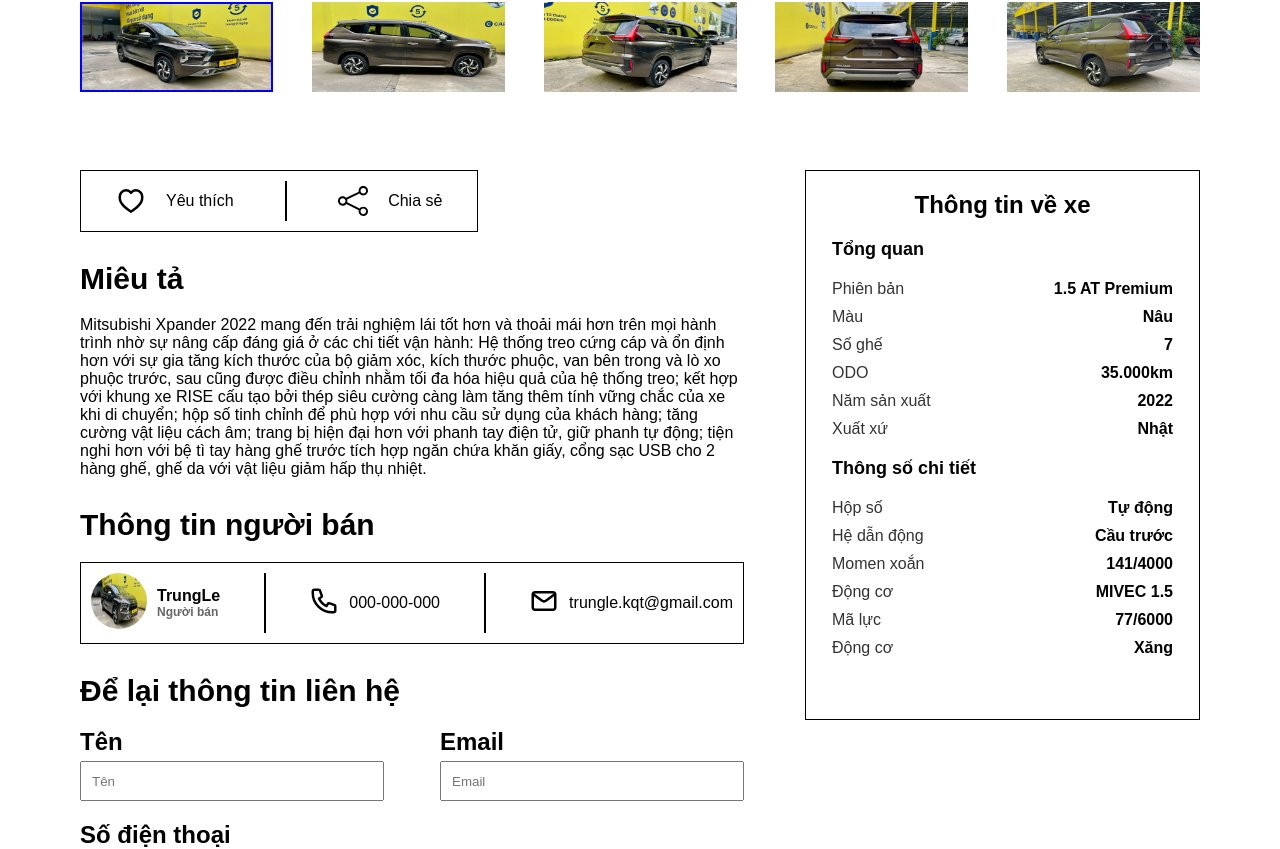
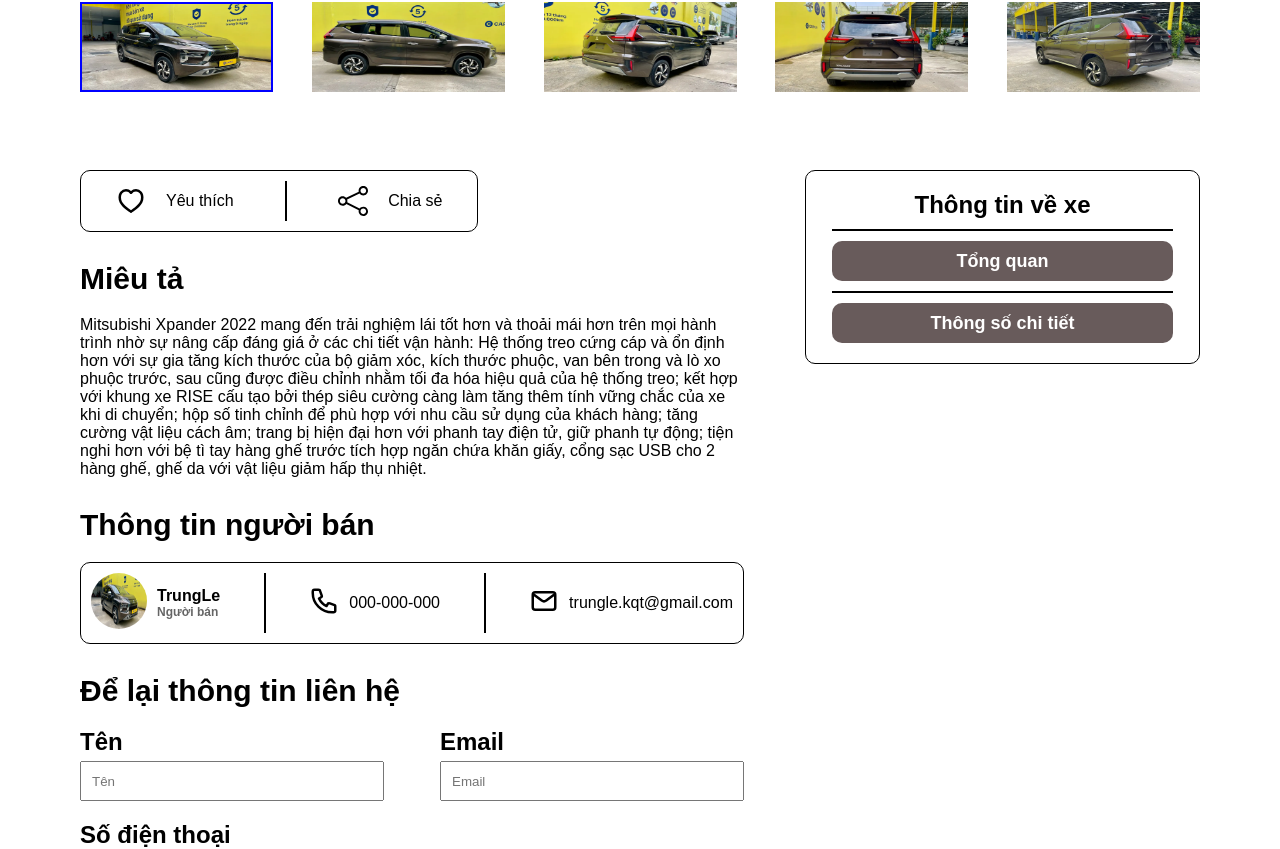
Before and after one commit to TrungLe2003/Car-Selling-web, a React (Vite) app in the folder Fe/: page /car in a window 1280 px wide. Shown: the part 838-1687 px from the top of the page. Built offline with nearby package versions, Linux system fonts and the light colour scheme.

Commit message:
done Fe carDetailPage

```diff
--- a/Fe/src/components/carPage/index.jsx
+++ b/Fe/src/components/carPage/index.jsx
@@ -5,13 +5,21 @@
 import PhoneIcon from "../../icons/carDetailPage/phoneIcon";
 import ShareIcon from "../../icons/carDetailPage/shareIcon";
 import HeartIcon from "../../icons/carDetailPage/Heart";
+import LikedIcon from "../../icons/carDetailPage/Liked";
 //react
 import { useState } from "react";
 //css
 import "./style.css";
 
+//Chưa thêm phần vote sao cho xe
 const CarDetailPage = () => {
   const [crrImg, setCrrImg] = useState(0);
+  const [btnLikeProduct, setBtnLikeProduct] = useState(false);
+  const [userName, setUserName] = useState(null);
+  const [email, setEmail] = useState(null);
+  const [phoneNumber, setPhoneNumber] = useState(null);
+  const [comment, setComment] = useState(null);
+
   const listImgRv = [
     "./public/imgs/carDetailPage/carDetail1.png",
     "./public/imgs/carDetailPage/carDetail2.png",
@@ -27,6 +35,14 @@
 
   const previousRVImg = () => {
     setCrrImg((prev) => (prev + 1) % listImgRv.length);
+  };
+  // hàm thích sản phẩm (chưa kết hợp api để lưu - mới là ảnh động)
+  const handleLikeProduct = () => {
+    if (!btnLikeProduct) {
+      setBtnLikeProduct(true);
+    } else {
+      setBtnLikeProduct(false);
+    }
   };
 
   return (
@@ -59,8 +75,9 @@
       <div className="Frame2 allCarInformation">
         <div className="frameLeft">
           <div className="section1 loveAndShareFrame">
-            <div className="likeFrame item">
-              <HeartIcon />
+            <div className="likeFrame item" onClick={handleLikeProduct}>
+              {!btnLikeProduct ? <HeartIcon /> : <LikedIcon></LikedIcon>}
+
               <div className="text">Yêu thích</div>
             </div>
             <div className="line"></div>
@@ -125,30 +142,52 @@
               <div className="userNameAndEmail">
                 <div className="userName item">
                   <h3>Tên</h3>
-                  <input type="text" placeholder="Tên" />
+                  <input
+                    type="text"
+                    placeholder="Tên"
+                    value={userName}
+                    onChange={(e) => setUserName(e.target.value)}
+                  />
                 </div>
                 <div className="userEmail item">
                   <h3>Email</h3>
-                  <input type="text" placeholder="Email" />
+                  <input
+                    type="text"
+                    placeholder="Email"
+                    value={email}
+                    onChange={(e) => setEmail(e.target.value)}
+                  />
                 </div>
               </div>
               <div className="item">
                 <h3>Số điện thoại</h3>
-                <input type="number" placeholder="Số điện thoại" />
+                <input
+                  type="number"
+                  placeholder="Số điện thoại"
+                  value={phoneNumber}
+                  onChange={(e) => setPhoneNumber(e.target.value)}
+                />
               </div>
               <div className="item comment">
                 <h3>Bình luận</h3>
-                <input type="text" placeholder="Để loại bình luận" />
+                <input
+                  type="text"
+                  placeholder="Để loại bình luận"
+                  value={comment}
+                  onChange={(e) => setComment(e.target.value)}
+                />
               </div>
               <button>Liên hệ</button>
             </form>
           </div>
         </div>
+        <div>
           <div className="frameRight">
             <h3>Thông tin về xe</h3>
             <div className="line"></div>
             <div className="section section1">
               <h4>Tổng quan</h4>
+              <div className="content">
                 <div className="row">
                   <div className="title">Phiên bản</div>
                   <div className="text">1.5 AT Premium</div>
@@ -174,10 +213,12 @@
                   <div className="text">Nhật</div>
                 </div>
               </div>
+            </div>
             <div className="line"></div>
 
             <div className="section section2">
               <h4>Thông số chi tiết</h4>
+              <div className="content">
                 <div className="row">
                   <div className="title">Hộp số</div>
                   <div className="text">Tự động</div>
@@ -206,6 +247,8 @@
             </div>
           </div>
         </div>
+      </div>
+    </div>
   );
 };
 
--- a/Fe/src/components/carPage/style.css
+++ b/Fe/src/components/carPage/style.css
@@ -95,7 +95,16 @@
   border: 1px solid black;
   width: 60%;
   padding: 10px 35px;
+  border-radius: 10px;
   justify-content: space-between;
+}
+
+div.allCarInformation div.frameLeft div.loveAndShareFrame div.likeFrame:hover {
+  color: blue;
+}
+
+div.allCarInformation div.frameLeft div.loveAndShareFrame div.shareFrame:hover {
+  color: blue;
 }
 
 div.allCarInformation div.frameLeft div.loveAndShareFrame div.item {
@@ -122,6 +131,7 @@
   justify-content: space-between;
   padding: 10px;
   border: 1px solid black;
+  border-radius: 10px;
 }
 
 div.CarDetailPage div.allCarInformation div.frameLeft div.DealerInfo div.item {
@@ -210,6 +220,7 @@
   border: 2px solid black;
   background-color: inherit;
   transition: 0.5s;
+  border-radius: 10px;
 }
 
 div.allCarInformation div.frameLeft div.section4 form button:hover {
@@ -220,11 +231,12 @@
 div.CarDetailPage div.allCarInformation div.frameRight {
   border: 1px solid black;
   width: 395px;
-  height: 550px;
+  max-height: 360px;
   padding: 20px 26px;
   display: flex;
   flex-direction: column;
   gap: 10px;
+  border-radius: 10px;
 }
 
 div.CarDetailPage div.allCarInformation div.frameRight h3 {
@@ -237,16 +249,40 @@
   display: flex;
   flex-direction: column;
   gap: 10px;
+  position: relative;
+  background-color: rgb(104, 91, 91);
+  padding: 10px;
+  transition: 1s;
+  height: 40px;
+  overflow: hidden;
+  border-radius: 10px;
+  color: white;
 }
 
 div.CarDetailPage div.allCarInformation div.frameRight div.section h4 {
   margin-bottom: 10px;
+  display: flex;
+  justify-content: center;
+  transition: 0.5s;
+}
+
+div.CarDetailPage div.allCarInformation div.frameRight div.section div.content {
+  position: absolute;
+  width: 330px;
+  display: flex;
+  flex-direction: column;
+  top: 40px;
+  transform: translateY(40px);
+  transition: 1s;
+  padding: 10px;
 }
 
 div.CarDetailPage div.allCarInformation div.frameRight div.section div.row {
   display: flex;
   flex-direction: row;
   justify-content: space-between;
+  opacity: 0;
+  transition: 0.5s;
 }
 
 div.CarDetailPage
@@ -266,3 +302,39 @@
   div.text {
   font-weight: 600;
 }
+
+div.CarDetailPage div.allCarInformation div.frameRight div.line {
+  border: 1px solid black;
+}
+
+div.CarDetailPage div.allCarInformation div.frameRight div.section1:hover {
+  height: 170px;
+}
+
+div.CarDetailPage div.allCarInformation div.frameRight div.section2:hover {
+  height: 170px;
+}
+
+div.CarDetailPage div.allCarInformation div.frameRight div.section1:hover h4 {
+  transform: translateX(-110px);
+}
+
+div.CarDetailPage div.allCarInformation div.frameRight div.section2:hover h4 {
+  transform: translateX(-80px);
+}
+
+div.CarDetailPage
+  div.allCarInformation
+  div.frameRight
+  div.section:hover
+  div.content {
+  transform: translate(0);
+}
+
+div.CarDetailPage
+  div.allCarInformation
+  div.frameRight
+  div.section:hover
+  div.row {
+  opacity: 1;
+}
--- /dev/null
+++ b/Fe/src/icons/carDetailPage/Liked.jsx
@@ -0,0 +1,27 @@
+const LikedIcon = () => {
+  return (
+    <svg
+      fill="rgb(247, 59, 59)"
+      version="1.1"
+      baseProfile="tiny"
+      id="Layer_1"
+      xmlns:x="&ns_extend;"
+      xmlns:i="&ns_ai;"
+      xmlns:graph="&ns_graphs;"
+      xmlns="http://www.w3.org/2000/svg"
+      xmlns:xlink="http://www.w3.org/1999/xlink"
+      xmlns:a="http://ns.adobe.com/AdobeSVGViewerExtensions/3.0/"
+      width="30px"
+      height="30px"
+      viewBox="-0.5 0.5 42 42"
+      xml:space="preserve"
+    >
+      <path
+        d="M20.938,10.725C14.51,0.796,1.5,6.205,1.5,17.021c0,8.122,17.836,20.827,19.438,22.479
+   C22.551,37.848,39.5,25.143,39.5,17.021C39.5,6.287,27.378,0.796,20.938,10.725z"
+      />
+    </svg>
+  );
+};
+
+export default LikedIcon;
```
Lines whose indentation alone changed are shown as unchanged.
